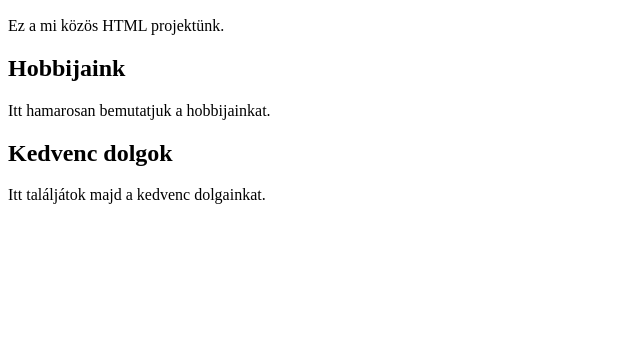
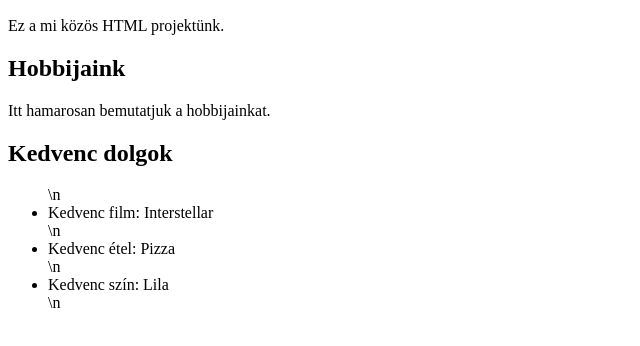
Before and after one commit to zsoterbence/csapat-weboldal, a plain HTML site: page index.html in a window 1280 px wide. Shown: the part 110-456 px from the top of the page, without its empty margins (0-640 px from the left). Drawn offline with Linux system fonts and the light colour scheme.

Commit message:
kedvencek

```diff
--- a/index.html
+++ b/index.html
@@ -11,6 +11,10 @@
 <h2>Hobbijaink</h2>
 <p>Itt hamarosan bemutatjuk a hobbijainkat.</p>
 <h2>Kedvenc dolgok</h2>
-<p>Itt találjátok majd a kedvenc dolgainkat.</p>
+<ul>\n
+    <li>Kedvenc film: Interstellar</li>\n
+    <li>Kedvenc étel: Pizza</li>\n
+    <li>Kedvenc szín: Lila</li>\n
+</ul>
 </body>
 </html>
```
